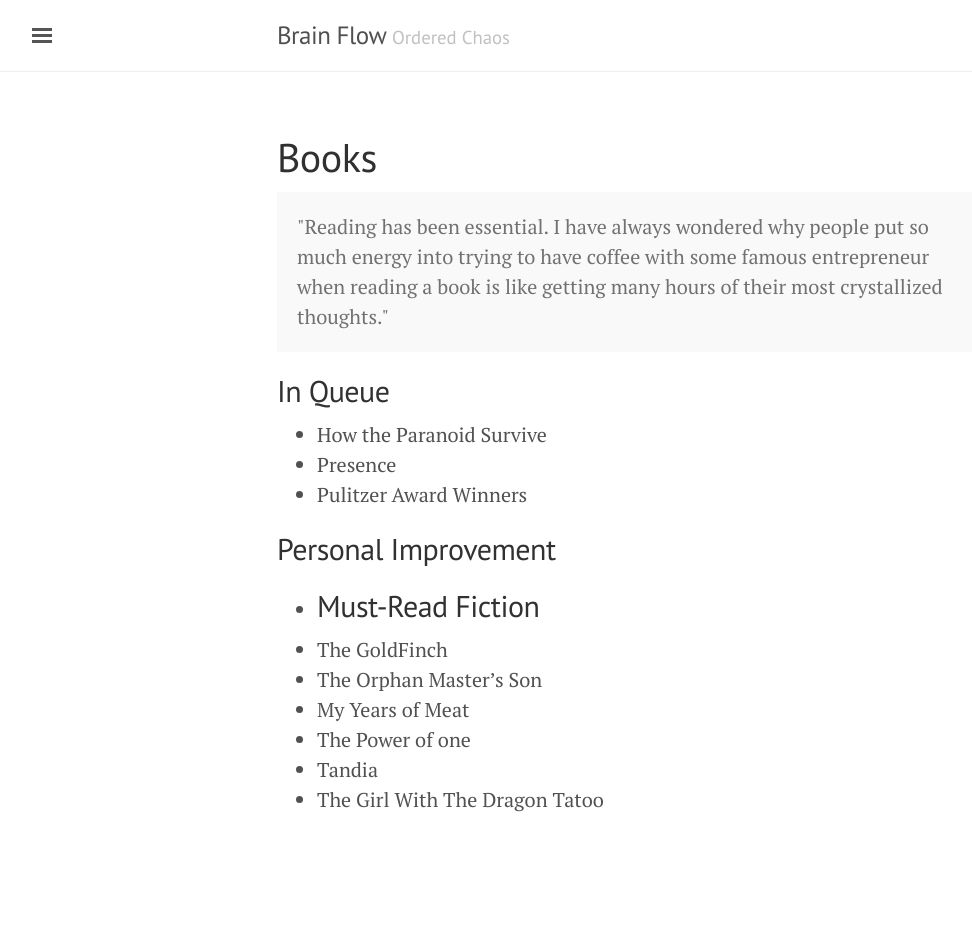
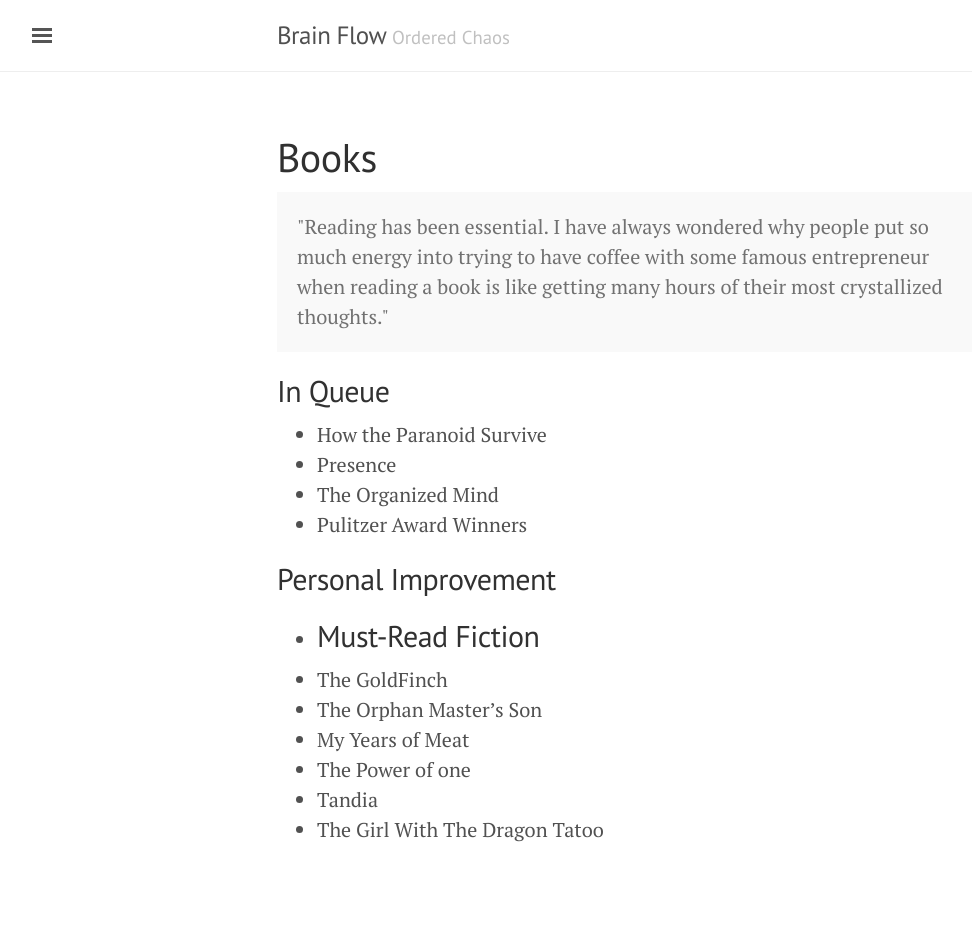
Before and after one commit to bjchia/bjchia.github.io, a Jekyll site: the page built from books.md, in a window 1280 px wide. Shown: the whole page, without its empty margins (3-975 px from the left). Built offline with Jekyll 4.4.1, drawn with Linux system fonts in a browser that asks for light colours; before the commit the page ends 900 px from its top, so only the background shows below that.

Commit message:
Update books.md

```diff
--- a/books.md
+++ b/books.md
@@ -10,6 +10,7 @@ title: Books
 ## In Queue
 * How the Paranoid Survive
 * Presence
+* The Organized Mind
 * Pulitzer Award Winners
 
 ## Personal Improvement
```
